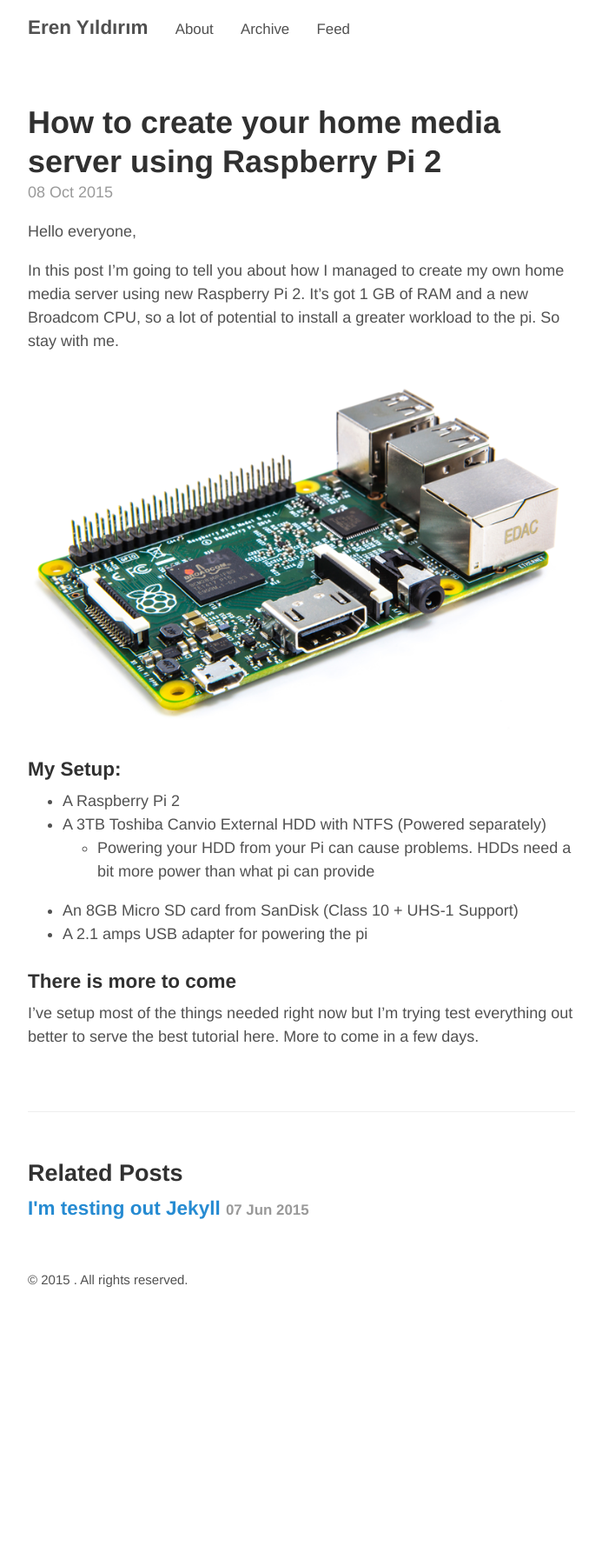
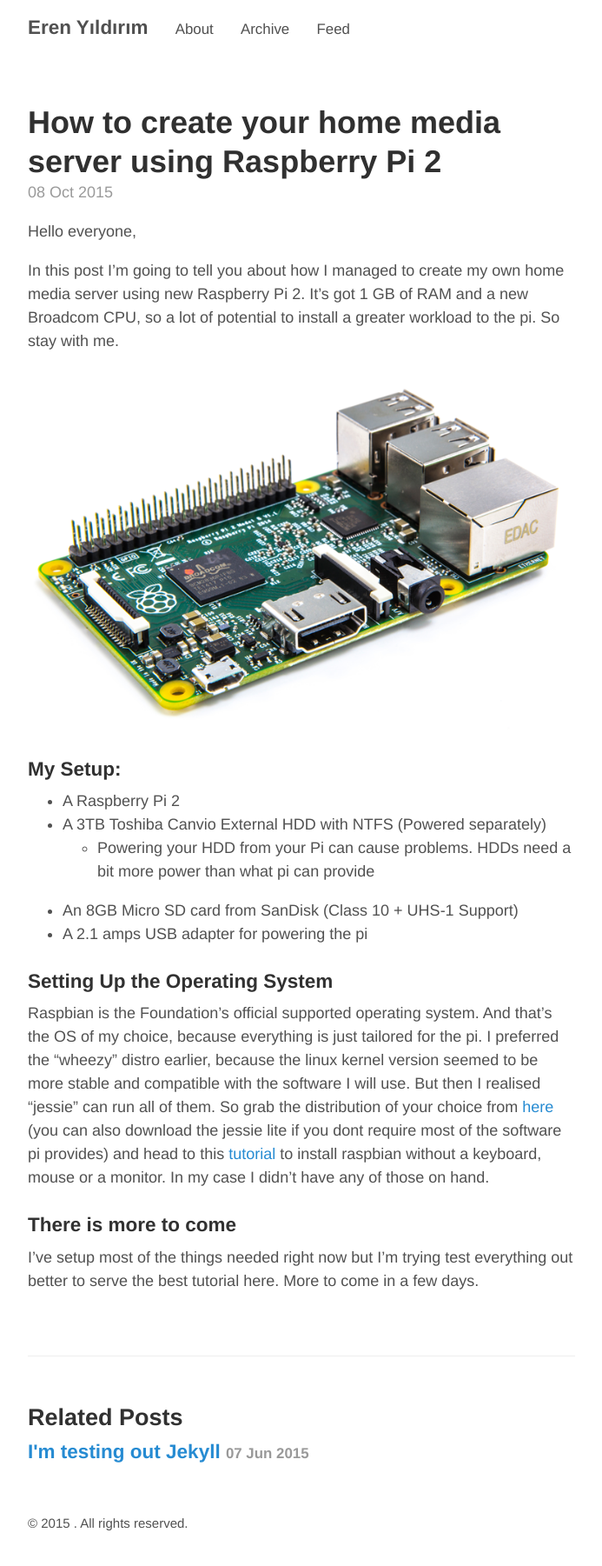
Before and after one commit to ernyldrm/ernyldrm.github.io, a Jekyll site: the page built from _posts/2015-10-08-home-media-server-with-raspberry-pi.md, in a window 1280 px wide. Shown: the whole page at 87% size, without its empty margins (293-986 px from the left). Built offline with Jekyll 4.4.1, drawn with Linux system fonts in a browser that asks for light colours; before the commit the page ends 1521 px from its top, so only the background shows below that.

Commit message:
rpi setting up os.

```diff
--- a/_posts/2015-10-08-home-media-server-with-raspberry-pi.md
+++ b/_posts/2015-10-08-home-media-server-with-raspberry-pi.md
@@ -20,6 +20,15 @@
 - An 8GB Micro SD card from SanDisk (Class 10 + UHS-1 Support)
 - A 2.1 amps USB adapter for powering the pi
 
+### Setting Up the Operating System
+
+Raspbian is the Foundation’s official supported operating system. And that's the OS of my choice, because everything is just tailored for the pi.
+I preferred the "wheezy" distro earlier, because the linux kernel version seemed to be more stable and compatible with the software I will use.
+But then I realised "jessie" can run all of them. So grab the distribution of your choice from [here](https://www.raspberrypi.org/downloads/raspbian/)
+(you can also download the jessie lite if you dont require most of the software pi provides) and head to this [tutorial]() to install raspbian without
+a keyboard, mouse or a monitor. In my case I didn't have any of those on hand.
+
+
 ### There is more to come
 
 I've setup most of the things needed right now but I'm trying test everything out better to serve the best tutorial here. More to come in a few days.
```
